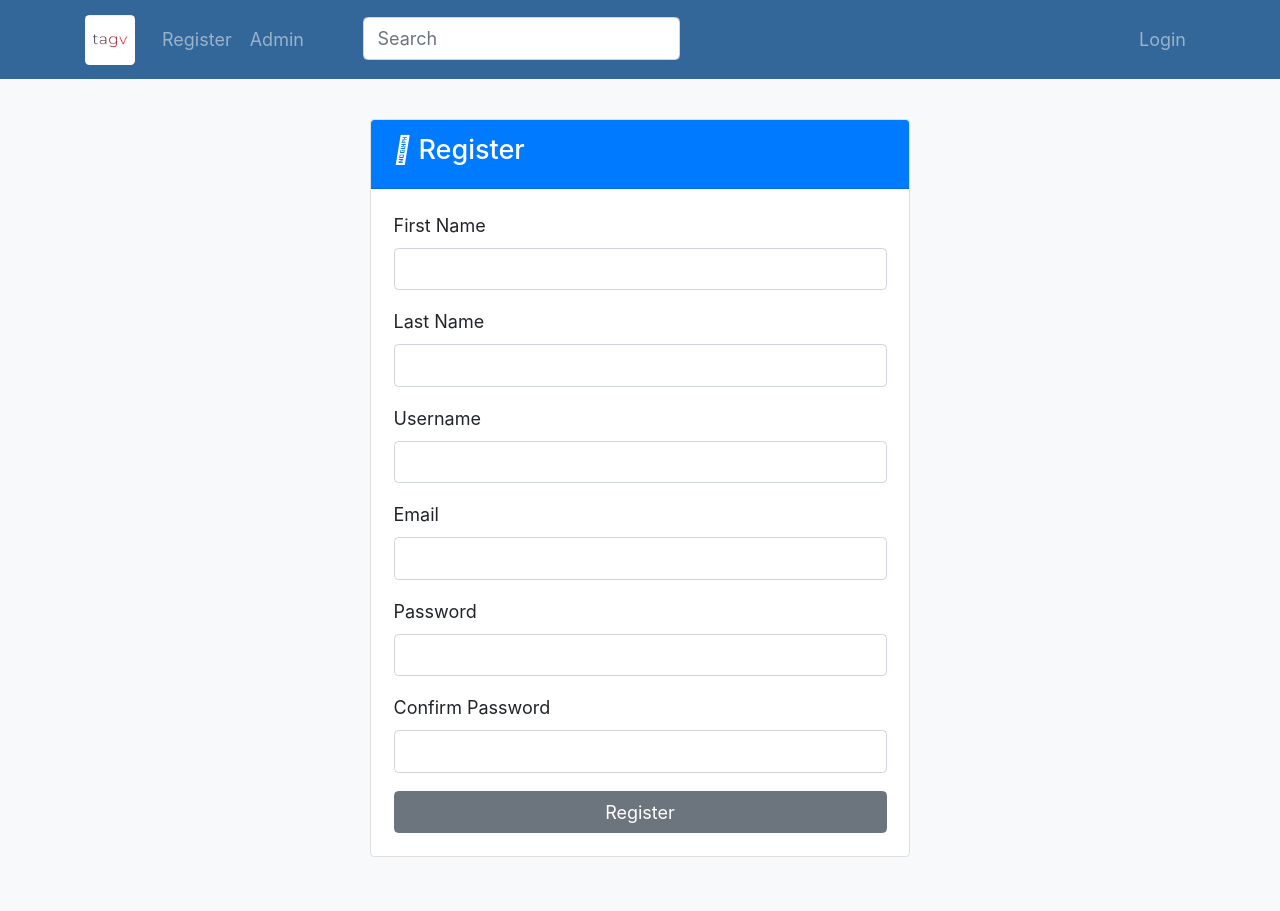
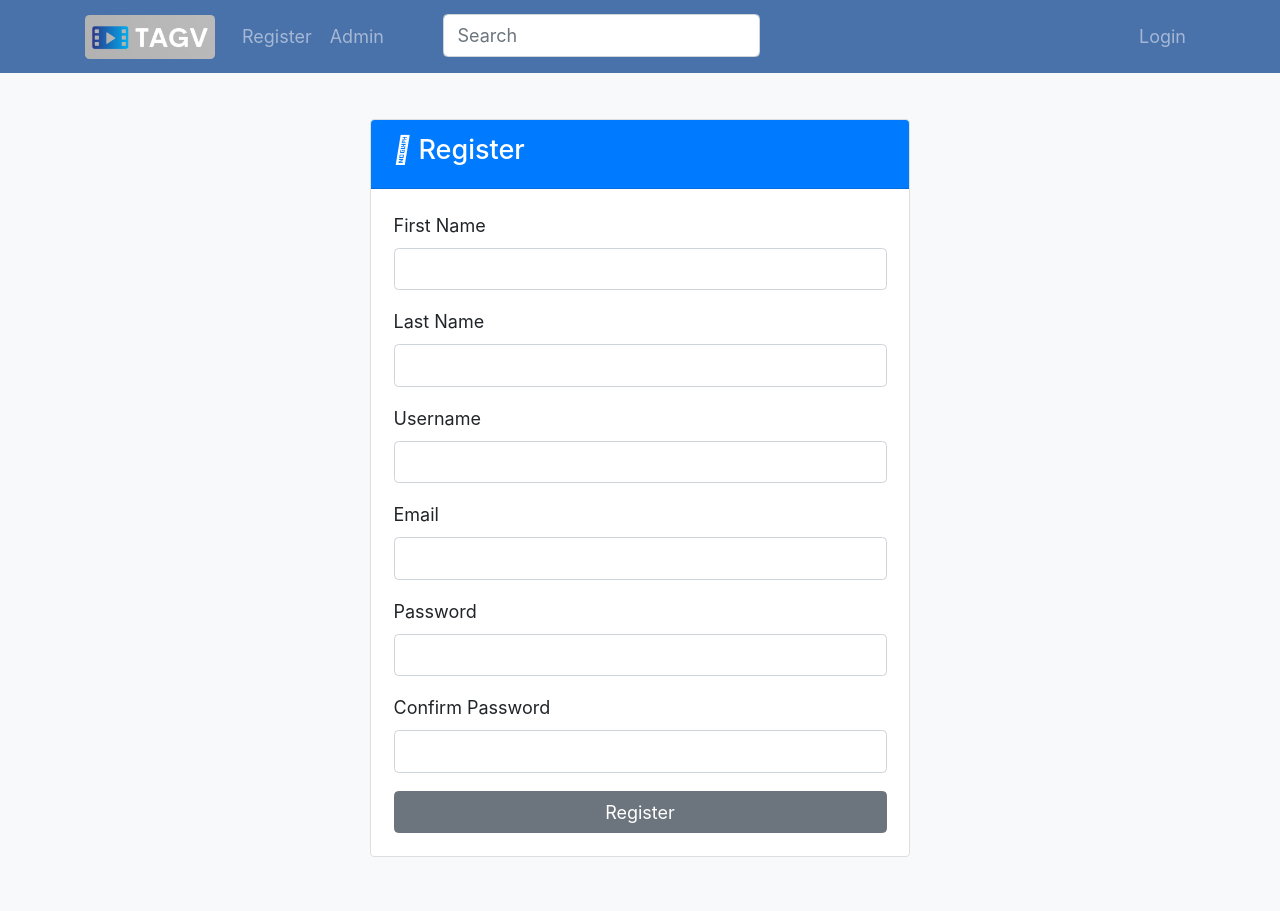
Before and after one commit to guydanko/crowdsourcing-project, a Django app: page /accounts/register/ in a window 1280 px wide. Run offline with Django 3.2, Linux system fonts and the light colour scheme; some libraries are stand-ins or nearby versions.

Commit message:
change logo

```diff
--- a/static/css/layout.css
+++ b/static/css/layout.css
@@ -12,7 +12,7 @@ html{
     line-height: normal;
 }
 #logo{
-    width: 50px;
+    width: 130px;
     height: auto;
 }
 #login{
@@ -65,6 +65,21 @@ html{
     table-layout: fixed;
 }
 
+th.like, th.dislike, th.votes{
+    width: 12%;
+}
+
+
+th.creator{
+    width: 24%;
+}
+th.comments, th.time{
+    width: 20%;
+}
+tr:nth-child(even){
+    background-color: #dddddd;
+    border: 5px;
+}
 .table tbody tr:hover {
     background-color: darkgrey;
     cursor: pointer;
--- a/templates/layout/base.html
+++ b/templates/layout/base.html
@@ -10,10 +10,10 @@
     <link rel="stylesheet" href="{% static "css/layout.css" %}">
 </head>
 <body>
-<nav class="navbar navbar-expand-lg navbar-dark fixed-top" style="background-color: #336699">
+<nav class="navbar navbar-expand-lg navbar-dark fixed-top" style="background-color: rgb(73, 113, 170)">
     <div class="container">
         <a class="navbar-brand" href="{% url 'index' %}">
-            <img src="{% static "images/logo.jpeg" %}" class="rounded float-start" alt="" id="logo">
+            <img src="{% static "images/logo.png" %}" class="rounded float-start" alt="" id="logo">
         </a>
         <button class="navbar-toggler border-0" type="button" data-toggle="collapse" data-target="#exCollapsingNavbar">
             &#9776;
```
Also changed, not shown: static/images/logo.jpeg (deleted), static/images/logo.png (added).
